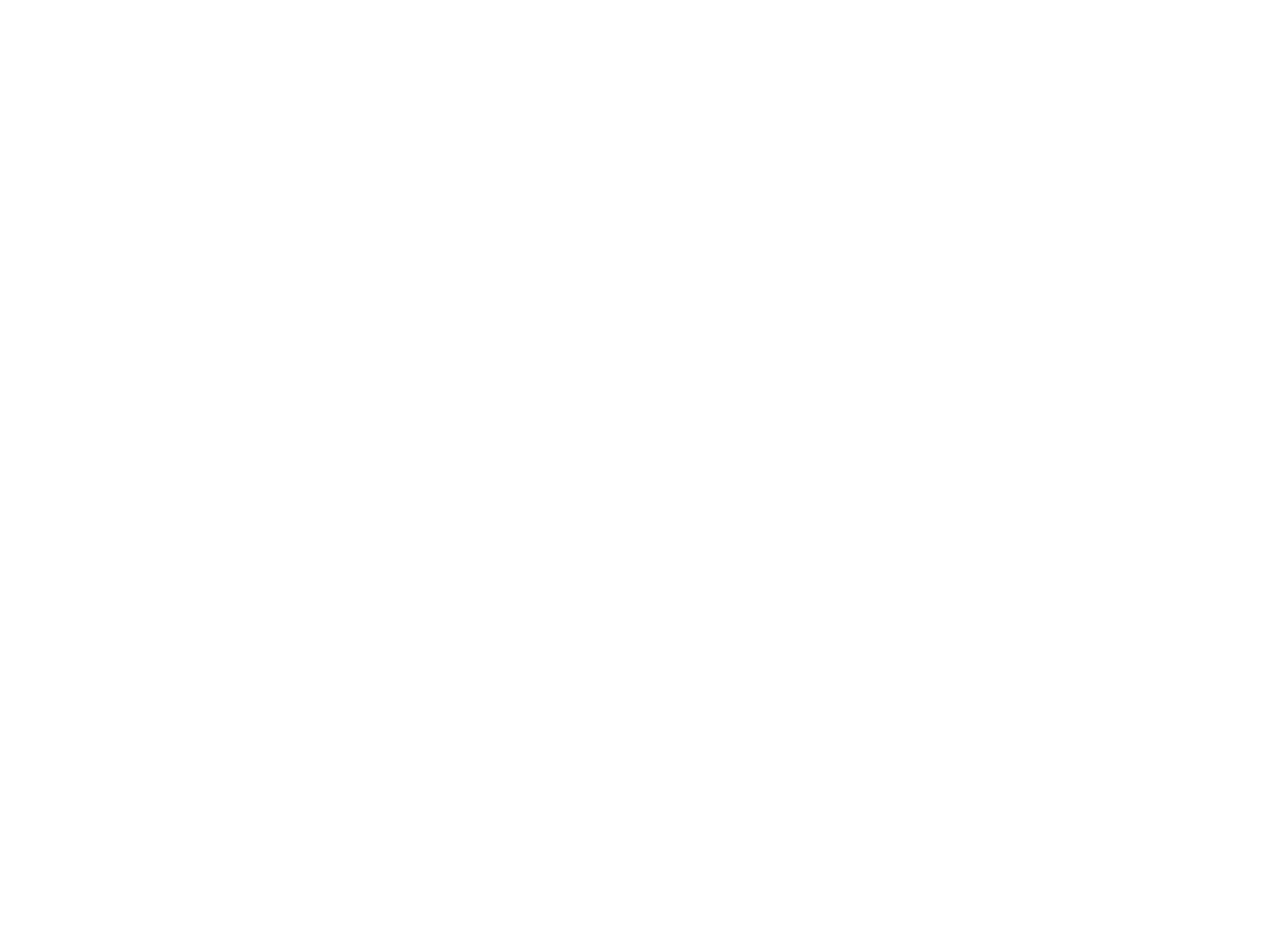
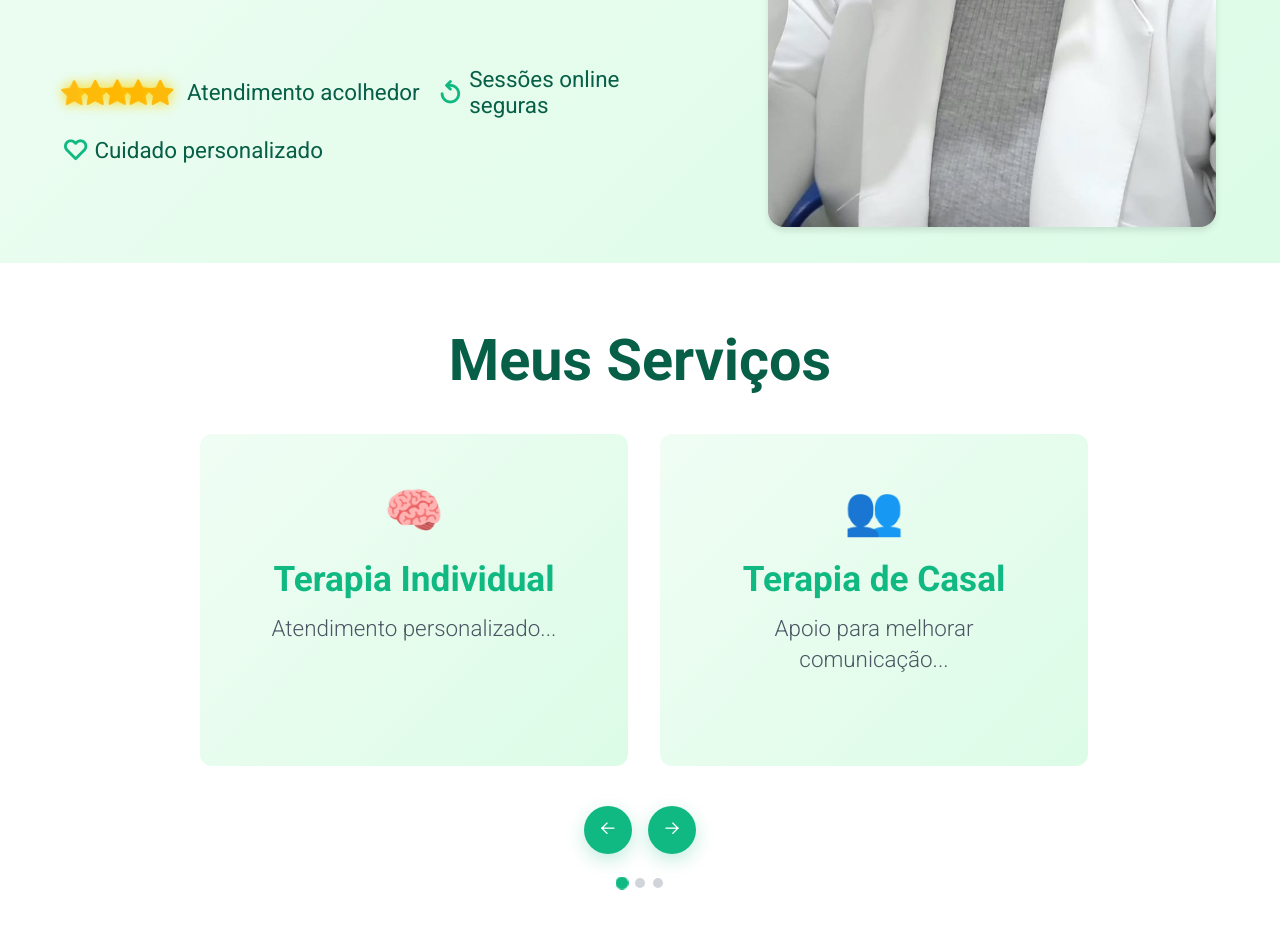
Before and after one commit to fmascena-dev/project_psychology, a Vue app: page / in a window 1280 px wide. Shown: the part 500-1428 px from the top of the page. Before the commit the page ends 800 px from the top, so only its background shows below. Built offline with nearby package versions, Linux system fonts and the light colour scheme.

Commit message:
feat: add Services component

```diff
--- a/src/App.vue
+++ b/src/App.vue
@@ -1,75 +1,18 @@
 <script setup lang="ts">
-
+import Header from './components/Header.vue'
+import HeroSection from './components/HeroSection.vue'
+import Services from './components/Services.vue'
 </script>
 
 <template>
-  <header>
+  <Header />
+  <div id="home">
+    <HeroSection />
+  </div>
 
-  </header>
-
-  <!-- <RouterView /> -->
+  <div id="services">
+    <Services />
+  </div>
 </template>
 
-<style scoped>
-header {
-  line-height: 1.5;
-  max-height: 100vh;
-}
-
-.logo {
-  display: block;
-  margin: 0 auto 2rem;
-}
-
-nav {
-  width: 100%;
-  font-size: 12px;
-  text-align: center;
-  margin-top: 2rem;
-}
-
-nav a.router-link-exact-active {
-  color: var(--color-text);
-}
-
-nav a.router-link-exact-active:hover {
-  background-color: transparent;
-}
-
-nav a {
-  display: inline-block;
-  padding: 0 1rem;
-  border-left: 1px solid var(--color-border);
-}
-
-nav a:first-of-type {
-  border: 0;
-}
-
-@media (min-width: 1024px) {
-  header {
-    display: flex;
-    place-items: center;
-    padding-right: calc(var(--section-gap) / 2);
-  }
-
-  .logo {
-    margin: 0 2rem 0 0;
-  }
-
-  header .wrapper {
-    display: flex;
-    place-items: flex-start;
-    flex-wrap: wrap;
-  }
-
-  nav {
-    text-align: left;
-    margin-left: -1rem;
-    font-size: 1rem;
-
-    padding: 1rem 0;
-    margin-top: 1rem;
-  }
-}
-</style>
+<style scoped></style>
--- /dev/null
+++ b/src/components/Services.vue
@@ -0,0 +1,133 @@
+<template>
+  <section class="section services" id="services">
+    <div class="container">
+      <h2 class="section-title">Meus Serviços</h2>
+
+      <div class="carousel-container" ref="containerRef">
+        <div
+          class="carousel-track"
+          :style="{ transform: `translateX(-${trackTranslate}px)` }"
+          ref="trackRef"
+        >
+          <div
+            v-for="(service, index) in services"
+            :key="index"
+            class="service-card"
+            ref="cardRefs"
+          >
+            <div class="service-icon">{{ service.icon }}</div>
+            <h3>{{ service.title }}</h3>
+            <p>{{ service.text }}</p>
+          </div>
+        </div>
+      </div>
+
+      <div class="carousel-controls">
+        <button class="carousel-btn" @click="prevSlide">
+          <i class="pi pi-arrow-left"></i>
+        </button>
+        <button class="carousel-btn" @click="nextSlide">
+          <i class="pi pi-arrow-right"></i>
+        </button>
+      </div>
+
+      <div class="carousel-dots">
+        <span
+          v-for="(p, i) in pages"
+          :key="i"
+          class="dot"
+          :class="{ active: i === pageIndex }"
+          @click="goToPage(i)"
+        ></span>
+      </div>
+    </div>
+  </section>
+</template>
+
+<script setup lang="ts">
+import { ref, onMounted, onBeforeUnmount, nextTick, computed } from 'vue'
+
+const services = [
+  { icon: '🧠', title: 'Terapia Individual', text: 'Atendimento personalizado...' },
+  { icon: '👥', title: 'Terapia de Casal', text: 'Apoio para melhorar comunicação...' },
+  { icon: '😌', title: 'Gestão de Ansiedade', text: 'Técnicas para lidar com ansiedade...' },
+  { icon: '💪', title: 'Autoestima', text: 'Fortalecimento da autoconfiança...' },
+]
+
+const visibleCards = ref(2)
+const gapPx = 24
+
+const currentIndex = ref(0)
+const containerRef = ref<HTMLElement | null>(null)
+const trackRef = ref<HTMLElement | null>(null)
+const cardRefs = ref<Array<HTMLElement>>([])
+
+const cardWidth = ref(0)
+const trackTranslate = ref(0)
+
+const pages = computed(() => Math.max(1, Math.ceil(services.length - visibleCards.value + 1)))
+const pageIndex = computed(() => {
+  return currentIndex.value
+})
+
+const recalc = async () => {
+  await nextTick()
+  const firstCard = (cardRefs.value && cardRefs.value[0]) || null
+  if (!firstCard || !containerRef.value) return
+
+  cardWidth.value = firstCard.getBoundingClientRect().width
+  trackTranslate.value = currentIndex.value * (cardWidth.value + gapPx)
+}
+
+const nextSlide = () => {
+  const maxIndex = Math.max(0, services.length - visibleCards.value)
+  currentIndex.value = currentIndex.value >= maxIndex ? 0 : currentIndex.value + 1
+  trackTranslate.value = currentIndex.value * (cardWidth.value + gapPx)
+}
+
+const prevSlide = () => {
+  const maxIndex = Math.max(0, services.length - visibleCards.value)
+  currentIndex.value = currentIndex.value <= 0 ? maxIndex : currentIndex.value - 1
+  trackTranslate.value = currentIndex.value * (cardWidth.value + gapPx)
+}
+
+const goToPage = (page: number) => {
+  const maxIndex = Math.max(0, services.length - visibleCards.value)
+  const idx = Math.min(maxIndex, Math.max(0, page))
+  currentIndex.value = idx
+  trackTranslate.value = currentIndex.value * (cardWidth.value + gapPx)
+}
+
+let resizeObserver: ResizeObserver | null = null
+onMounted(async () => {
+  const cards = trackRef.value?.querySelectorAll('.service-card') || []
+  cardRefs.value = Array.from(cards) as HTMLElement[]
+
+  await recalc()
+
+  if (containerRef.value) {
+    resizeObserver = new ResizeObserver(() => recalc())
+    resizeObserver.observe(containerRef.value)
+  }
+
+  const handleWindowResize = () => {
+    const w = window.innerWidth
+    if (w < 720) visibleCards.value = 1
+    else visibleCards.value = 2
+    const maxIndex = Math.max(0, services.length - visibleCards.value)
+    if (currentIndex.value > maxIndex) currentIndex.value = maxIndex
+    recalc()
+  }
+  window.addEventListener('resize', handleWindowResize)
+  handleWindowResize()
+})
+
+onBeforeUnmount(() => {
+  if (resizeObserver && containerRef.value) resizeObserver.unobserve(containerRef.value)
+  window.removeEventListener('resize', () => {})
+})
+</script>
+
+<style scoped lang="scss">
+@use '../styles/services.style.scss';
+</style>
--- /dev/null
+++ b/src/styles/services.style.scss
@@ -0,0 +1,96 @@
+.services {
+  padding: 4rem 0;
+  text-align: center;
+
+  .section-title {
+    font-size: 3.6rem;
+    color: #065f46;
+    margin-bottom: 2.5rem;
+  }
+}
+
+.carousel-container {
+  width: 75%;
+  margin: auto;
+  overflow: hidden;
+}
+
+.carousel-track {
+  display: flex;
+  gap: 2rem;
+  transition: transform 0.6s cubic-bezier(0.22, 1, 0.36, 1);
+  align-items: stretch;
+  padding: 0 2.5rem;
+}
+
+.service-card {
+  flex: 0 0 calc((100% - 24px) / 2);
+  max-width: 600px;
+  background: linear-gradient(135deg, #f0fdf4 0%, #dcfce7 100%);
+  border-radius: 12px;
+  padding: 3rem;
+  text-align: center;
+}
+
+.service-icon {
+  font-size: 3rem;
+  margin-bottom: 1.2rem;
+}
+
+.service-card h3 {
+  color: #10b981;
+  font-size: 2.2rem;
+  margin-bottom: 0.8rem;
+}
+
+.service-card p {
+  color: #4b5563;
+  line-height: 1.4;
+  font-weight: 300;
+  font-size: 1.4rem;
+}
+
+.carousel-controls {
+  margin-top: 2.5rem;
+  display: flex;
+  justify-content: center;
+  gap: 1rem;
+}
+.carousel-btn {
+  width: 48px;
+  height: 48px;
+  border-radius: 50%;
+  background: #10b981;
+  color: #fff;
+  border: none;
+  cursor: pointer;
+  box-shadow: 0 6px 18px rgba(16, 185, 129, 0.25);
+}
+.carousel-dots {
+  margin-top: 1.5rem;
+  display: flex;
+  justify-content: center;
+  gap: 8px;
+}
+.dot {
+  width: 10px;
+  height: 10px;
+  border-radius: 50%;
+  background: #d1d5db;
+  display: inline-block;
+}
+.dot.active {
+  background: #10b981;
+  transform: scale(1.3);
+}
+
+@media (max-width: 720px) {
+  .service-card {
+    flex: 0 0 100% !important;
+    max-width: 100%;
+  }
+  .carousel-track {
+    padding: 1rem;
+    gap: 16px;
+  }
+}
```
